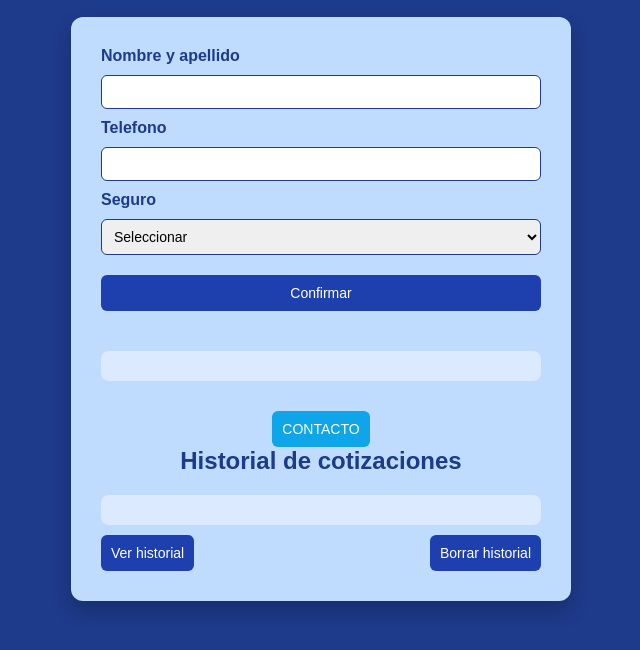
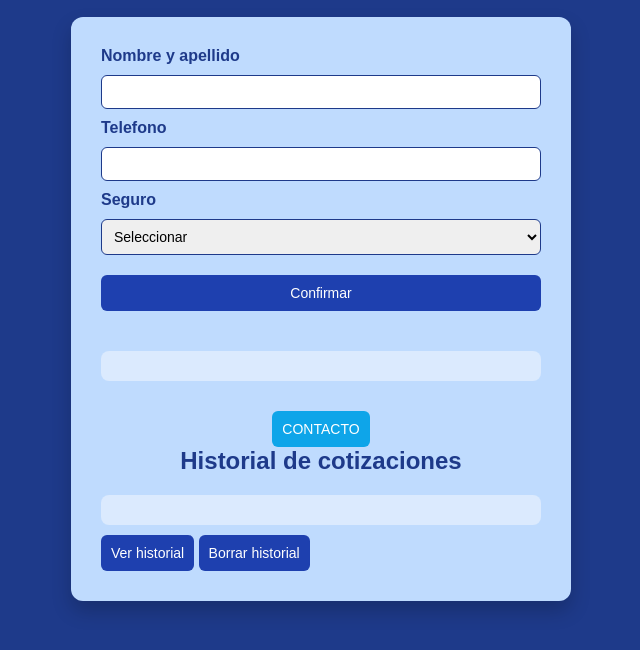
Before and after one commit to Lucasivan000/js, a plain HTML site: page index.html in a window 1280 px wide. Shown: the part 136-786 px from the top of the page, without its empty margins (319-959 px from the left). Drawn offline with Linux system fonts and the light colour scheme.

Commit message:
correccion botonDeContacto

```diff
--- a/css/styles.css
+++ b/css/styles.css
@@ -146,12 +146,8 @@ button:hover {
     color: #1e3a8a;
     text-align: center;
 }
-.botones {
-    display: flex;
-    justify-content: space-between;
-    align-items: center;
-}
-}
+
+
 /*celular*/
 
 @media (max-width: 600px) {
--- a/main.js
+++ b/main.js
@@ -297,7 +297,7 @@ botonHistorial.addEventListener("click", () => {
 
 // Boton de contacto por email
 
-botonEmail.addEventListener("click", function () {
+botonDeContacto.addEventListener("click", function () {
     let email = "seguroquenose@seguros.com";
     let asunto = "presupuesto";
     let mensajeEmail = " Hola, quiero informacion";
```
